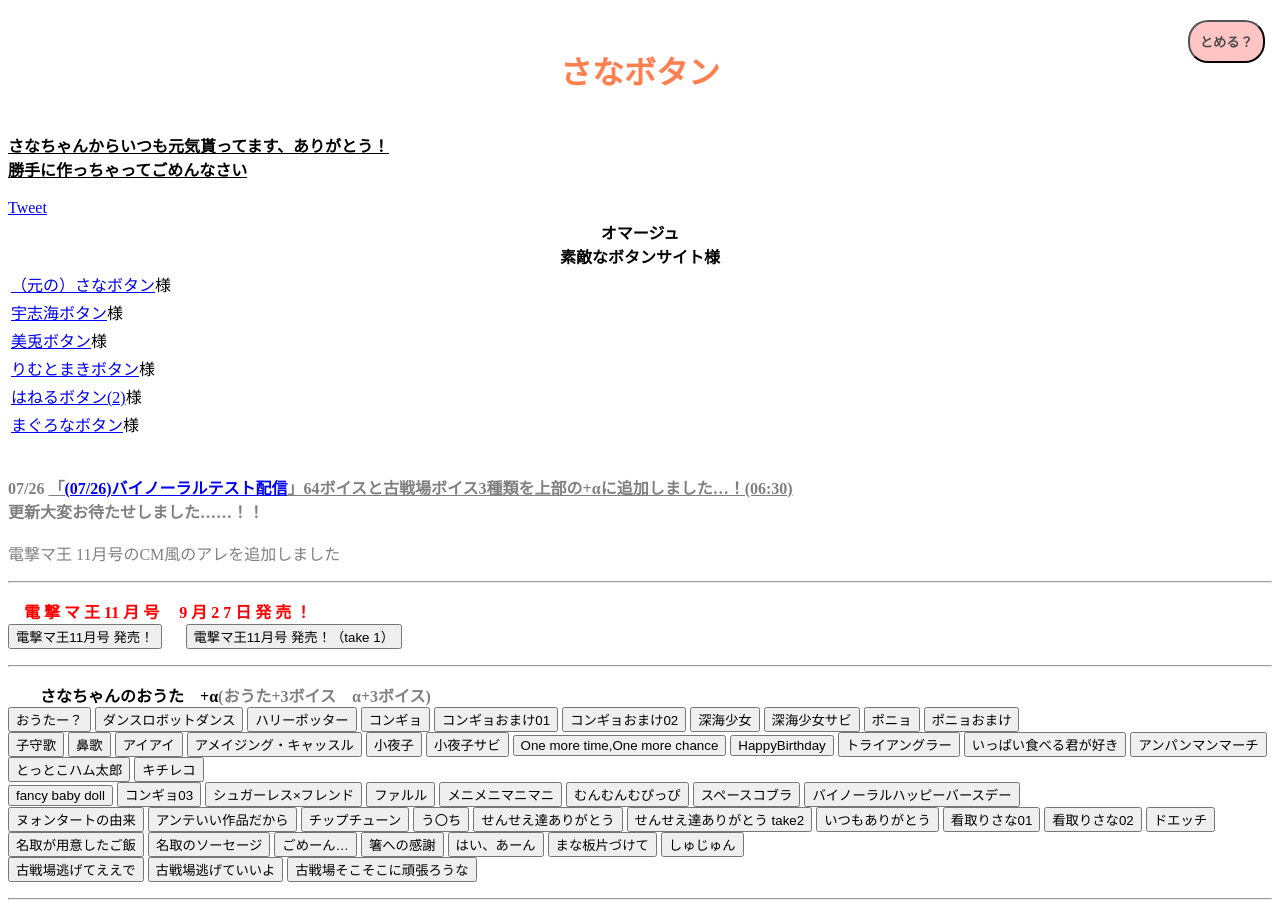
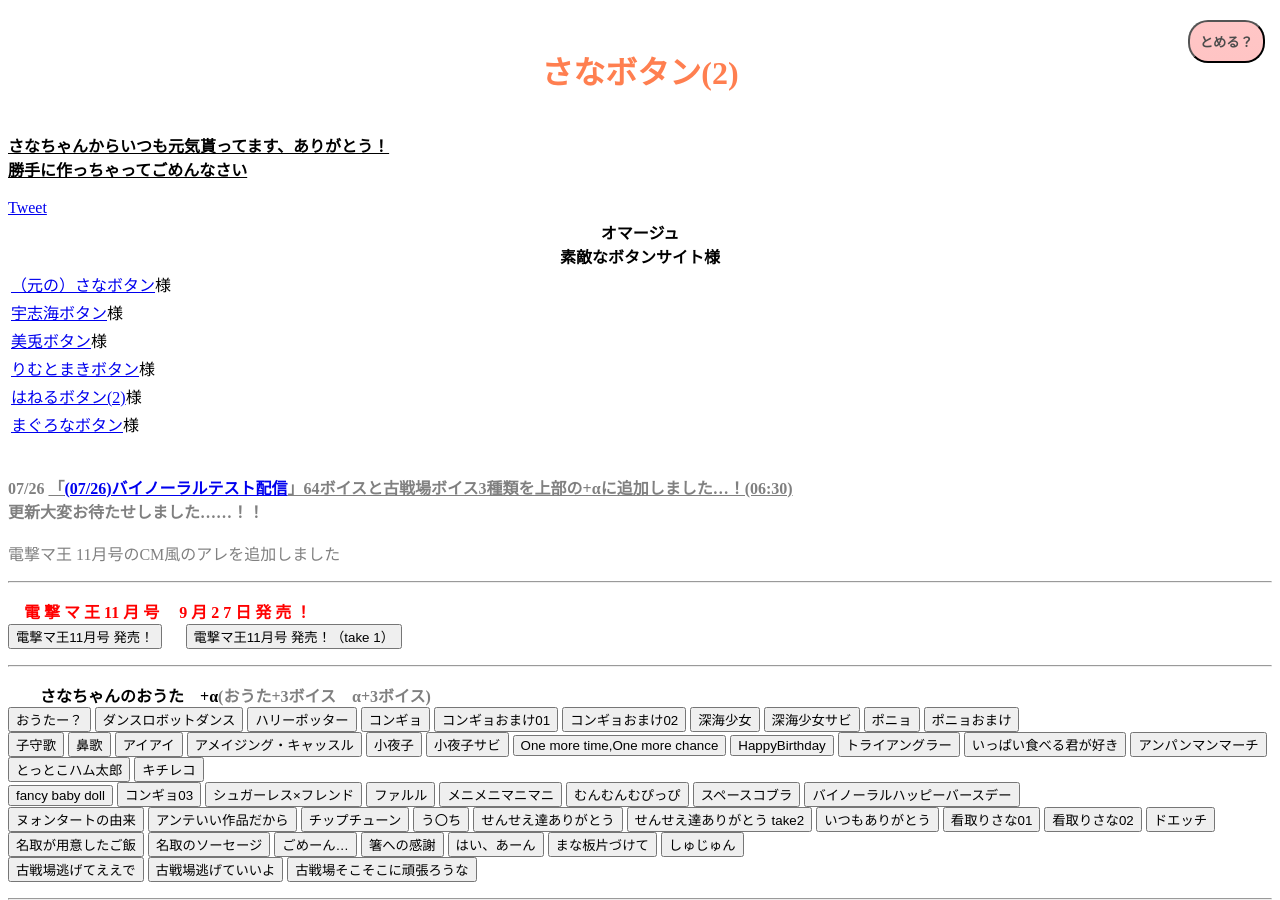
Before and after one commit to sanabutton/sanabutton.github.io, a Jekyll site: the page built from index.html, in a window 1280 px wide and 900 px high. Built offline with Jekyll 4.4.1, drawn with Linux system fonts in a browser that asks for light colours; nearby versions of some CDN libraries; comment, search, counter and statistics services are not loaded.

Commit message:
さなボタン → さなボタン(2)

```diff
--- a/_config.yml
+++ b/_config.yml
@@ -30,7 +30,7 @@ plugins:
 
 # Plugins Config
 ## common
-title: すこだぞ
+title: さなボタン(2)
 description: >
   さなボタンをはじめ、
   "バーチャルナース"名取さなと
--- a/_includes/header.html
+++ b/_includes/header.html
@@ -1,5 +1,5 @@
 <header>
-    <center><h1 style="color: #ff7f50;">さなボタン</h1></center>
+    <center><h1 style="color: #ff7f50;">さなボタン(2)</h1></center>
 
     <br>
 
--- a/index.html
+++ b/index.html
@@ -15,7 +15,7 @@
     <script src="https://ajax.googleapis.com/ajax/libs/jquery/1.10.2/jquery.min.js"></script>
     <script async src="https://platform.twitter.com/widgets.js"></script>
 
-    <title>さなボタン </title>
+    <title>さなボタン(2)</title>
 
 </head>
 <body>
```
Also changed, not shown: 1 other file.
